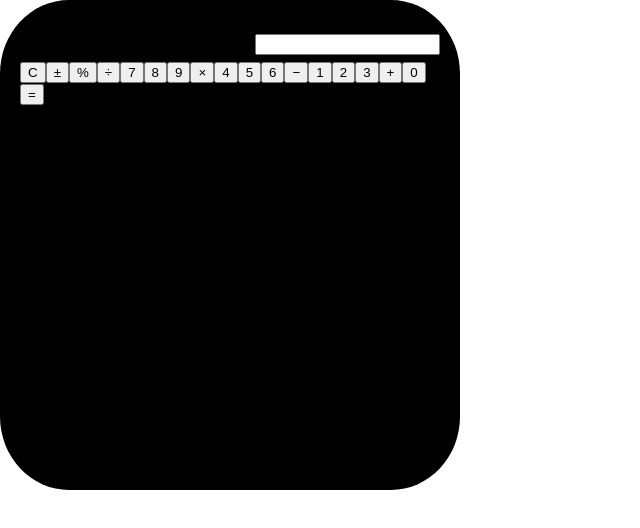
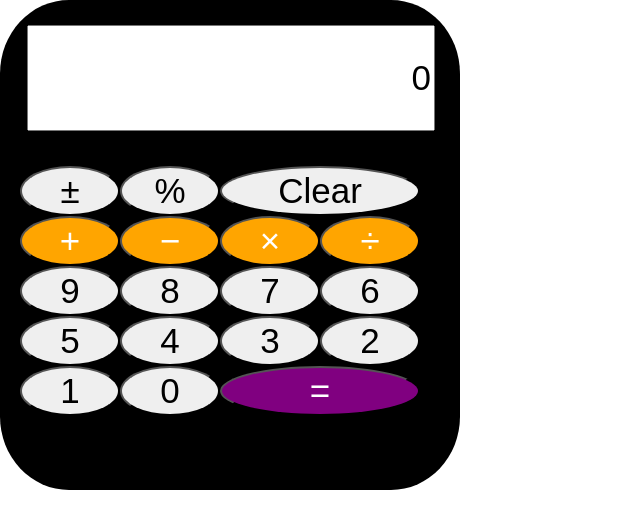
Before and after one commit to jennaqian/react-calculator, a React app: page / in a window 1280 px wide. Shown: the whole page, without its empty margins (0-640 px from the left). Built offline with nearby package versions, Linux system fonts and the light colour scheme.

Commit message:
add clear functionality

```diff
--- a/package.json
+++ b/package.json
@@ -6,6 +6,7 @@
     "@testing-library/jest-dom": "^5.11.10",
     "@testing-library/react": "^11.2.6",
     "@testing-library/user-event": "^12.8.3",
+    "mathjs": "^9.3.2",
     "react": "^17.0.2",
     "react-dom": "^17.0.2",
     "react-scripts": "4.0.3",
--- a/src/Components/App/App.css
+++ b/src/Components/App/App.css
@@ -13,16 +13,31 @@
   text-align: right;
 }
 
-/*
+.displayInput {
+  font-size: 35px;
+  width: 400px;
+  height: 100px;
+  text-align: right;
+  margin: 5px;
+  margin-bottom: 30px;
+  text-overflow: ellipsis;
+}
+
 .Button {
   font-size: 35px;
   width: 100px;
   height: 50px;
   border-radius: 50%;
 }
+.Clear {
+  font-size: 35px;
+  width: 200px;
+  height: 50px;
+  border-radius: 50%;
+}
 .ButtonZero {
   font-size: 35px;
-  width: 200px;
+  width: 100px;
   height: 50px;
   border-radius: 50%;
 }
@@ -33,4 +48,12 @@
   width: 100px;
   height: 50px;
   border-radius: 50%;
-} */
+}
+.Equal {
+  background-color: purple;
+  color: white;
+  font-size: 35px;
+  width: 200px;
+  height: 50px;
+  border-radius: 50%;
+}
--- a/src/Components/App/App.js
+++ b/src/Components/App/App.js
@@ -1,25 +1,71 @@
 
 import React, { Component } from 'react'
 import "./App.css";
-import Buttons from "./Buttons.js";
+import Keypad from "./Keypad.js";
 import Display from "./Display.js";
+import { add, parse } from 'mathjs';
+// import math from "mathjs";
 
 export class App extends Component {
   constructor() {
     super()
 
     this.state = {
-      display: "",
+      display: "0",
       prevDisplay: null,
       operation: "",
     }
   }
 
+
   displayNums = (e) => {
+    let v = e.target.value
     this.setState ({
-      display: (this.state.display).concat(e.target.value)
+      display: (this.state.display).concat(v)
     })
-    console.log(this.state.display)
+    // console.log(v)
+
+      if(v === "Clear"){
+        this.setState({
+          display: "0",
+          prevDisplay: null,
+          operation: "",
+        })
+        return
+      }
+      if(v === "±"){
+        this.setState({
+          display: ((this.state.display * -1).toString()),
+          prevDisplay: this.state.display,
+        })
+        return
+      }
+      if(v === "%"){
+        this.setState({
+          display: ((this.state.display / 100).toString()),
+          prevDisplay: this.state.display,
+        })
+        return
+      }
+      if(v === "="){
+        if(!this.state.operation)
+        return
+        if(this.state.operation === "+") {
+          this.setState({
+            display:(this.state.prevDisplay + parseFloat(v)).toString()
+          })
+        }
+      }
+      if(v === "+"){
+        if(this.state.operation !== null){
+          if(this.state.operation === "+"){
+            this.setState ({
+              display: this.state.prevDisplay + parseFloat(v)
+            })
+          }
+        }
+      }
+
   }
 
 
@@ -30,11 +76,11 @@ export class App extends Component {
           <Display display={this.state.display}/>
         </div>
         <div className="buttons">
-          <Buttons displayNums={this.displayNums}/>
+          <Keypad displayNums={this.displayNums}/>
         </div>
     </div>
     )
   }
 }
 
-export default App
+export default App;
--- a/src/Components/App/Buttons.js
+++ /dev/null
@@ -1,29 +0,0 @@
-import React from 'react'
-
-function Buttons(props) {
-  const {displayNums} = props
-  return (
-    <div>
-        <button className="Button" onClick={displayNums} value={"C"}>C</button>
-        <button className="Button" onClick={displayNums} value={"±"}>±</button>
-        <button className="Button" onClick={displayNums} value={"%"}>%</button>
-        <button className="Operator" onClick={displayNums} value={"÷"}>÷</button>
-        <button className="Button" onClick={displayNums} value={7}>7</button>
-        <button className="Button" onClick={displayNums} value={8}>8</button>
-        <button className="Button" onClick={displayNums} value={9}>9</button>
-        <button className="Operator" onClick={displayNums} value={"×"}>×</button>
-        <button className="Button" onClick={displayNums} value={4}>4</button>
-        <button className="Button" onClick={displayNums} value={5}>5</button>
-        <button className="Button" onClick={displayNums} value={6}>6</button>
-        <button className="Operator" onClick={displayNums} value={"-"}>−</button>
-        <button className="Button" onClick={displayNums} value={1}>1</button>
-        <button className="Button" onClick={displayNums} value={2}>2</button>
-        <button className="Button" onClick={displayNums} value={3}>3</button>
-        <button className="Operator" onClick={displayNums} value={"+"}>+</button>
-        <button className="ButtonZero" onClick={displayNums} value={0}>0</button>
-        <button className="Operator" onClick={displayNums} value={"="}>=</button>
-      </div>
-  )
-}
-
-export default Buttons
--- a/src/Components/App/Display.js
+++ b/src/Components/App/Display.js
@@ -5,7 +5,7 @@ function Display(props) {
 
     return (
         <div>
-            <input type="text" value={display}></input>
+            <input type="text" value={display} className="displayInput"></input>
         </div>
     )
 }
--- /dev/null
+++ b/src/Components/App/Keypad.js
@@ -0,0 +1,31 @@
+import React from 'react'
+
+function Keypad(props) {
+  const {displayNums} = props
+  return (
+    <div>
+        <button className="Button" onClick={displayNums} value={"±"}>±</button>
+        <button className="Button" onClick={displayNums} value={"%"}>%</button>
+        <button className="Clear" onClick={displayNums} value={"Clear"}>Clear</button>
+
+        <button className="Operator" onClick={displayNums} value={"+"}>+</button>
+        <button className="Operator" onClick={displayNums} value={"-"}>−</button>
+        <button className="Operator" onClick={displayNums} value={"×"}>×</button>
+        <button className="Operator" onClick={displayNums} value={"÷"}>÷</button>
+
+        <button className="Button" onClick={displayNums} value={9}>9</button>
+        <button className="Button" onClick={displayNums} value={8}>8</button>
+        <button className="Button" onClick={displayNums} value={7}>7</button>
+        <button className="Button" onClick={displayNums} value={6}>6</button>
+        <button className="Button" onClick={displayNums} value={5}>5</button>
+        <button className="Button" onClick={displayNums} value={4}>4</button>
+        <button className="Button" onClick={displayNums} value={3}>3</button>
+        <button className="Button" onClick={displayNums} value={2}>2</button>
+        <button className="Button" onClick={displayNums} value={1}>1</button>
+        <button className="ButtonZero" onClick={displayNums} value={0}>0</button>
+        <button className="Equal" onClick={displayNums} value={"="}>=</button>
+      </div>
+  )
+}
+
+export default Keypad;
```
Also changed, not shown: 1 other file.
